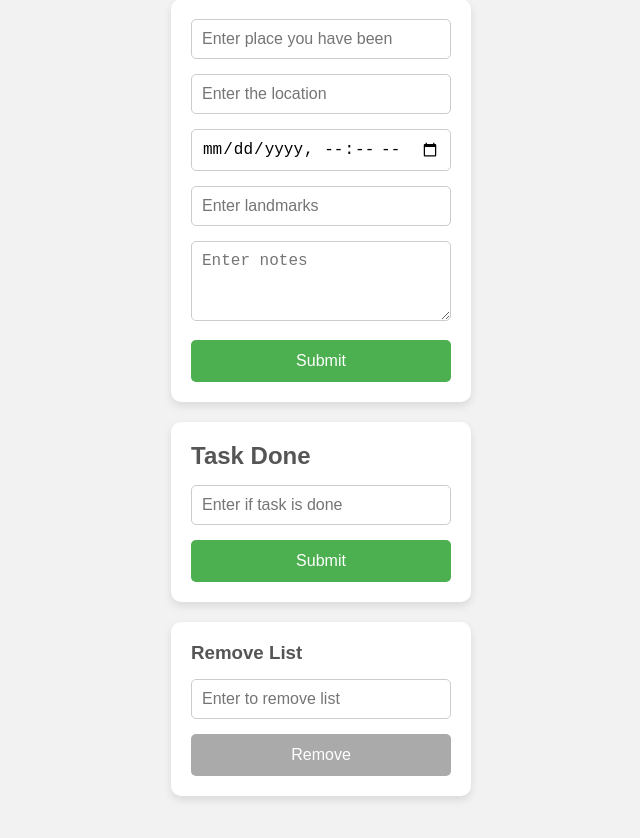
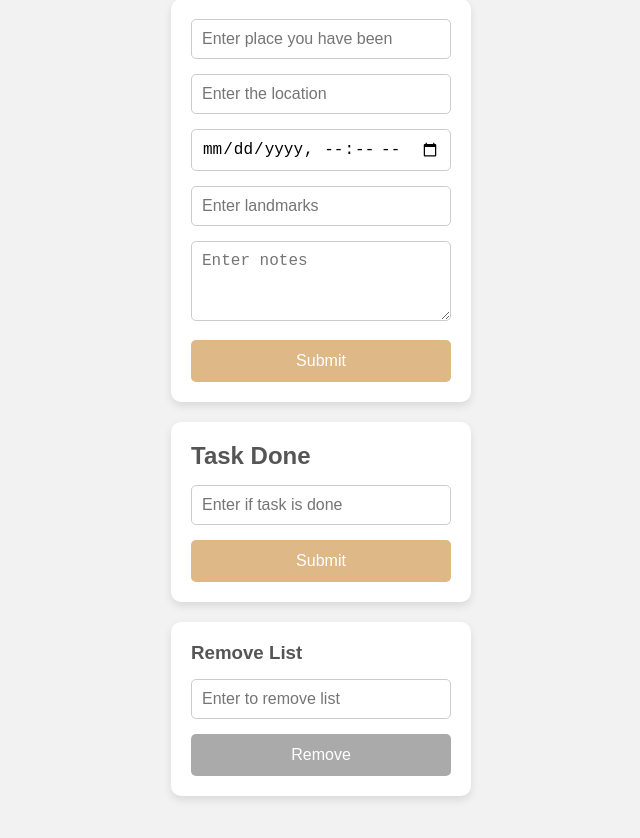
Before and after one commit to PaulMakoriMachuka/address-book, a plain HTML site: page index.html in a window 1280 px wide. Shown: the part 88-926 px from the top of the page, without its empty margins (319-959 px from the left). Drawn offline with Linux system fonts and the light colour scheme; files that its build step writes are made by us from their sources.

Commit message:
Update styles.css

```diff
--- a/styles/styles.css
+++ b/styles/styles.css
@@ -44,7 +44,7 @@ textarea {
 }
 
 button {
-    background-color: #4CAF50;
+    background-color:  burlywood;
     color: white;
     padding: 12px;
     border: none;
@@ -56,7 +56,7 @@ button {
 }
 
 button:hover {
-    background-color: #45a049;
+    background-color:  burlywood;
 }
 
 
```
